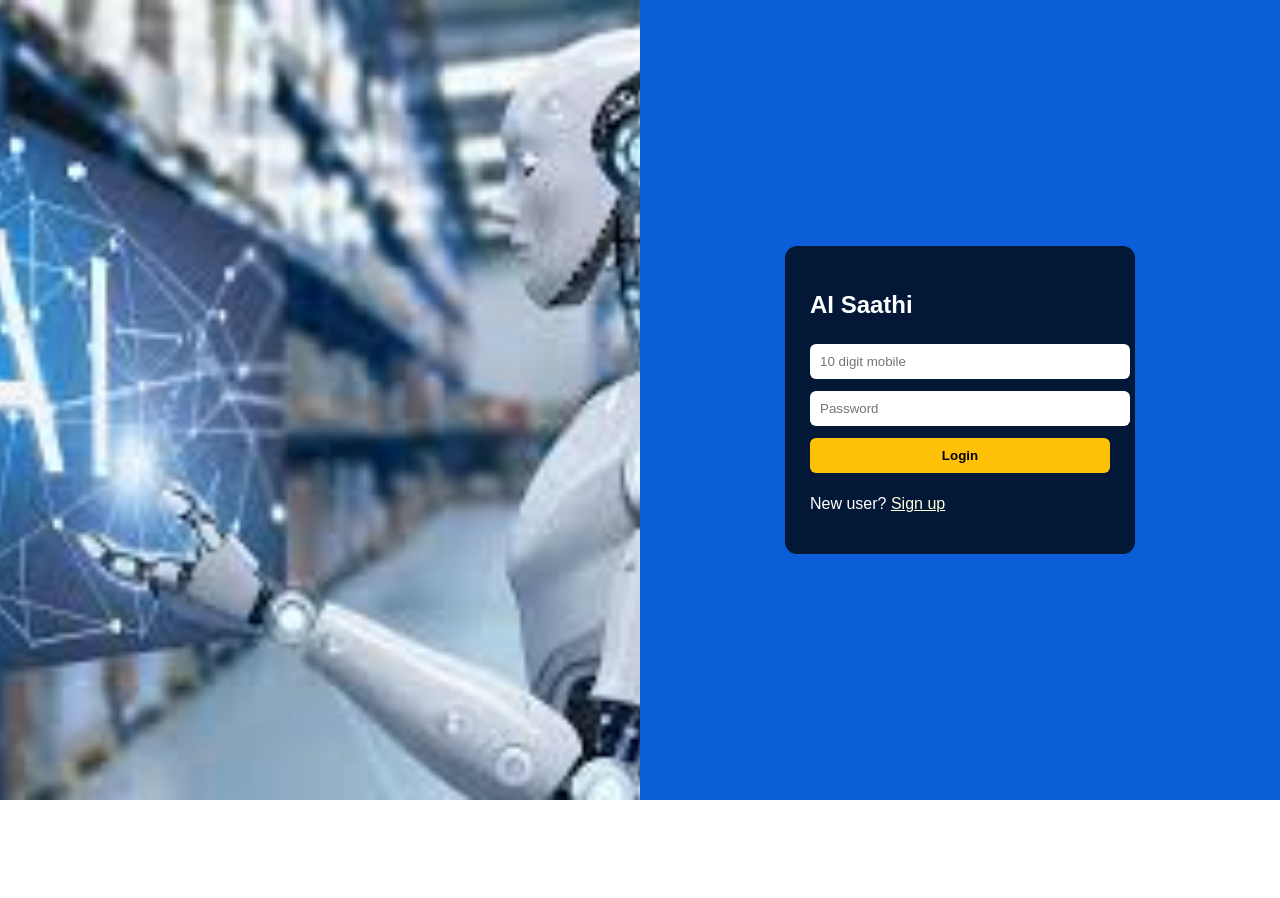
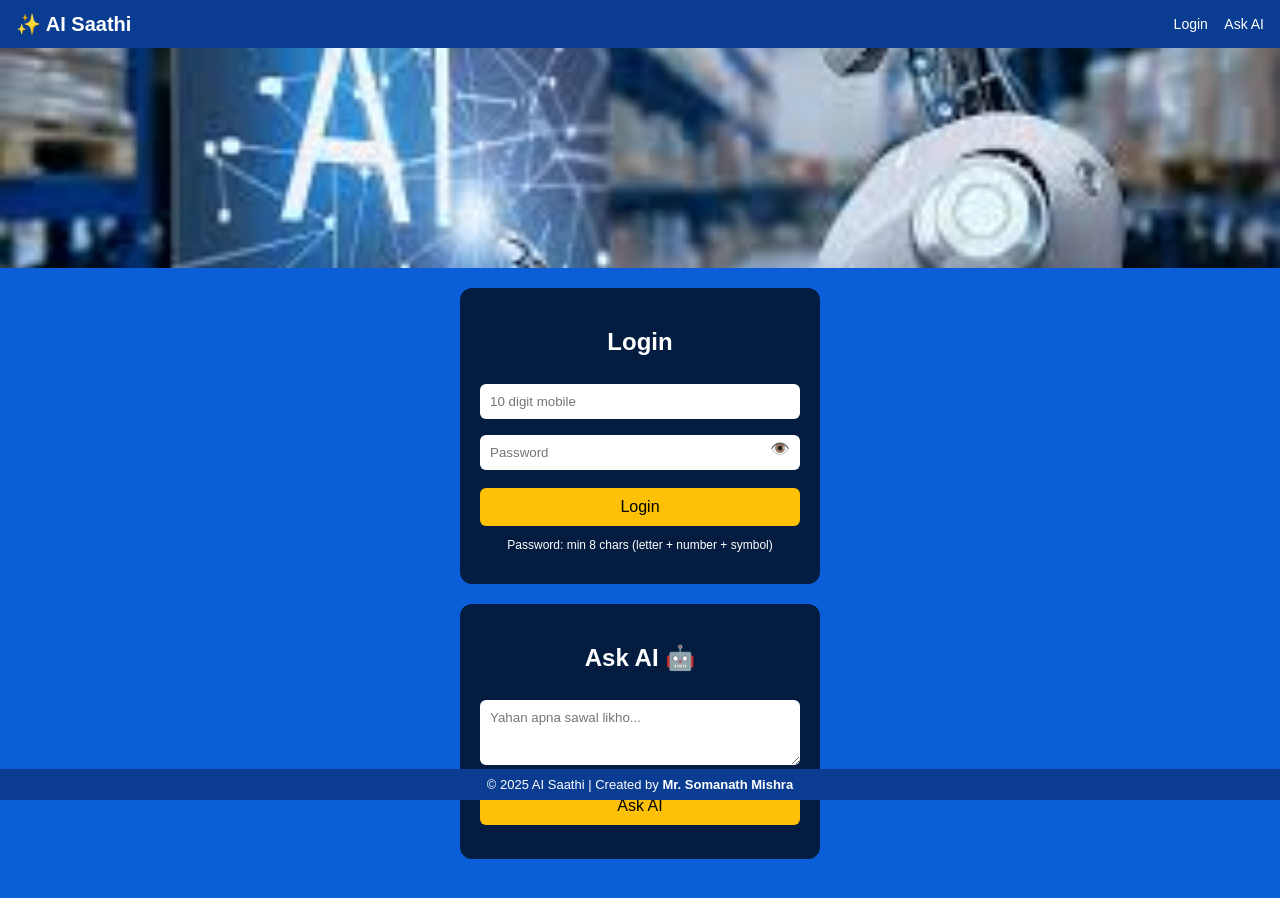
Before and after one commit to somanathmishra87-ux/AI_Saathi, a plain HTML site: page index.html in a window 1280 px wide. Before the commit the page ends 800 px from the top, so only its background shows below. Drawn offline with Linux system fonts and the light colour scheme.

Commit message:
Refactor index.html for layout and functionality
Updated HTML structure and styling for improved layout and functionality.

```diff
--- a/index.html
+++ b/index.html
@@ -1,74 +1,170 @@
 <!DOCTYPE html>
-<html>
+<html lang="en">
 <head>
-<title>AI Saathi - Login</title>
-<meta name="viewport" content="width=device-width, initial-scale=1">
+<meta charset="UTF-8">
+<title>AI Saathi</title>
+<meta name="viewport" content="width=device-width, initial-scale=1.0">
+
 <style>
+*{
+  box-sizing:border-box;
+  font-family:Arial, sans-serif;
+}
 body{
   margin:0;
-  height:100vh;
+  background:#0b5ed7;
+  color:#fff;
+  padding-bottom:45px;
+}
+
+/* HEADER */
+header{
+  background:#0a3d91;
+  padding:12px 16px;
   display:flex;
-  font-family:Arial;
+  justify-content:space-between;
+  align-items:center;
 }
-.left{
-  flex:1;
-  background:url('robot-ai.jpg') center/cover no-repeat;
+header .logo{
+  font-size:20px;
+  font-weight:bold;
 }
-.right{
-  flex:1;
-  background:#0b5ed7;
-  display:flex;
-  align-items:center;
-  justify-content:center;
+header a{
+  color:#fff;
+  margin-left:12px;
+  text-decoration:none;
+  font-size:14px;
 }
+
+/* HERO IMAGE */
+.hero{
+  height:220px;
+  background:url("robot-ai.jpg") center/cover no-repeat;
+}
+
+/* CARD */
 .card{
-  background:rgba(0,0,0,.75);
-  padding:25px;
-  width:300px;
+  max-width:360px;
+  background:rgba(0,0,0,0.7);
+  margin:20px auto;
+  padding:20px;
   border-radius:12px;
-  color:#fff;
+  text-align:center;
 }
-input,button{
+
+/* INPUT */
+input, textarea{
   width:100%;
   padding:10px;
-  margin:6px 0;
+  margin:8px 0;
+  border:none;
   border-radius:6px;
-  border:none;
 }
-button{
-  background:#ffc107;
-  font-weight:bold;
+.password-box{
+  position:relative;
+}
+.eye{
+  position:absolute;
+  right:10px;
+  top:12px;
   cursor:pointer;
 }
-a{color:#ffd}
+
+/* BUTTON */
+button{
+  width:100%;
+  padding:10px;
+  margin-top:10px;
+  border:none;
+  border-radius:6px;
+  background:#ffc107;
+  font-size:16px;
+  cursor:pointer;
+}
+
+/* FOOTER */
+footer{
+  position:fixed;
+  bottom:0;
+  left:0;
+  width:100%;
+  background:#0a3d91;
+  text-align:center;
+  font-size:13px;
+  padding:8px 0;
+}
 </style>
 </head>
 
 <body>
-<div class="left"></div>
 
-<div class="right">
-  <div class="card">
-    <h2>AI Saathi</h2>
-    <input id="mobile" placeholder="10 digit mobile">
-    <input id="pass" type="password" placeholder="Password">
-    <button onclick="login()">Login</button>
-    <p>New user? <a href="signup.html">Sign up</a></p>
+<header>
+  <div class="logo">✨ AI Saathi</div>
+  <div>
+    <a href="#login">Login</a>
+    <a href="#ask">Ask AI</a>
   </div>
+</header>
+
+<div class="hero"></div>
+
+<!-- LOGIN -->
+<div class="card" id="login">
+  <h2>Login</h2>
+  <input type="text" id="mobile" placeholder="10 digit mobile">
+  <div class="password-box">
+    <input type="password" id="password" placeholder="Password">
+    <span class="eye" onclick="togglePass()">👁️</span>
+  </div>
+  <button onclick="login()">Login</button>
+  <p style="font-size:12px;">Password: min 8 chars (letter + number + symbol)</p>
 </div>
 
+<!-- ASK AI -->
+<div class="card" id="ask">
+  <h2>Ask AI 🤖</h2>
+  <textarea id="question" rows="3" placeholder="Yahan apna sawal likho..."></textarea>
+  <button onclick="askAI()">Ask AI</button>
+  <p id="answer" style="margin-top:10px;font-size:14px;"></p>
+</div>
+
+<footer>
+  © <span id="year"></span> AI Saathi | Created by <b>Mr. Somanath Mishra</b>
+</footer>
+
 <script>
+document.getElementById("year").innerText = new Date().getFullYear();
+
+function togglePass(){
+  let p = document.getElementById("password");
+  p.type = p.type === "password" ? "text" : "password";
+}
+
 function login(){
-  let m = mobile.value.trim();
-  let p = pass.value.trim();
-  let users = JSON.parse(localStorage.getItem("users") || "{}");
+  let m = document.getElementById("mobile").value;
+  let p = document.getElementById("password").value;
 
-  if(!users[m]){ alert("User not found"); return; }
-  if(users[m] !== p){ alert("Wrong password"); return; }
+  if(!/^[0-9]{10}$/.test(m)){
+    alert("Mobile must be 10 digits");
+    return;
+  }
+  if(p.length < 8){
+    alert("Password minimum 8 characters");
+    return;
+  }
+  alert("Login successful (demo)");
+}
 
-  localStorage.setItem("loggedIn","yes");
-  location.href="dashboard.html";
+function askAI(){
+  let q = document.getElementById("question").value;
+  if(q.trim() === ""){
+    alert("Please write a question");
+    return;
+  }
+  document.getElementById("answer").innerText =
+    "🤖 AI Saathi: Ye demo AI reply hai. Future me ChatGPT connect hoga.";
 }
 </script>
+
 </body>
 </html>
```
